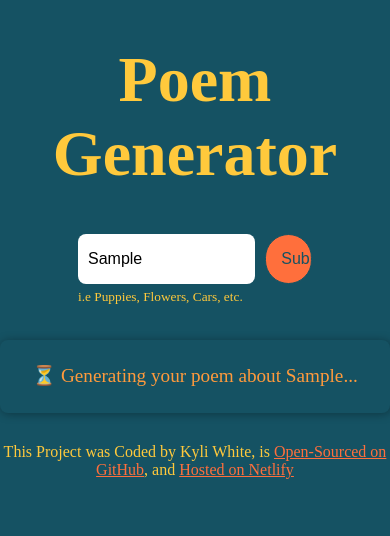
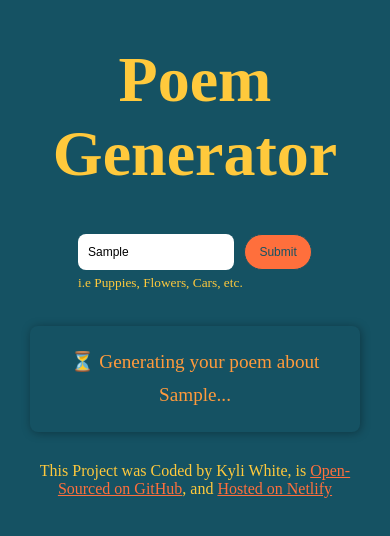
Before and after one commit to uncanny-vegan-taco/AI-Poem-Generator, a plain HTML site: page index.html in a window 390 px wide. Both pictures are taken after typing "Sample" into the empty fields and a click on the input 288 px from the left and 258 px from the top of the page. Drawn offline with nearby package versions, Linux system fonts and the light colour scheme; no server answers.

Commit message:
Minor changes for responsiveness

```diff
--- a/src/style.css
+++ b/src/style.css
@@ -22,14 +22,14 @@ small {
 }
 footer {
   text-align: center;
-  margin-top: 30px;
+  margin: 20px;
   color: #ffc93c;
 }
 a {
   color: #ff6f3c;
 }
 .submit {
-  width: 20%;
+  width: 85px;
   padding: 15px;
   border-radius: 30px;
   border: 1px solid #155263;
@@ -57,6 +57,7 @@ a {
   margin: 0 auto;
   max-width: 900px;
 }
+
 .generating {
   animation: blink-animation 1s steps(5, start) infinite;
   -webkit-animation: blink-animation 1s steps(5, start) infinite;
@@ -71,6 +72,8 @@ a {
   margin: 0 auto;
   margin-top: 30px;
   margin-bottom: 30px;
+  margin-left: 30px;
+  margin-right: 30px;
   text-align: center;
   color: #ff9a3c;
   max-width: 100%;
@@ -83,18 +86,12 @@ a {
 .hidden {
   display: none;
 }
-.first-color {
-  background: #155263;
+@media (max-width: 768px) {
+  .submit {
+    font-size: 12px;
+    padding: 10px;
+  }
+  .subject {
+    font-size: 12px;
+  }
 }
-
-.second-color {
-  background: #ff6f3c;
-}
-
-.third-color {
-  background: #ff9a3c;
-}
-
-.fourth-color {
-  background: #ffc93c;
-}
```
